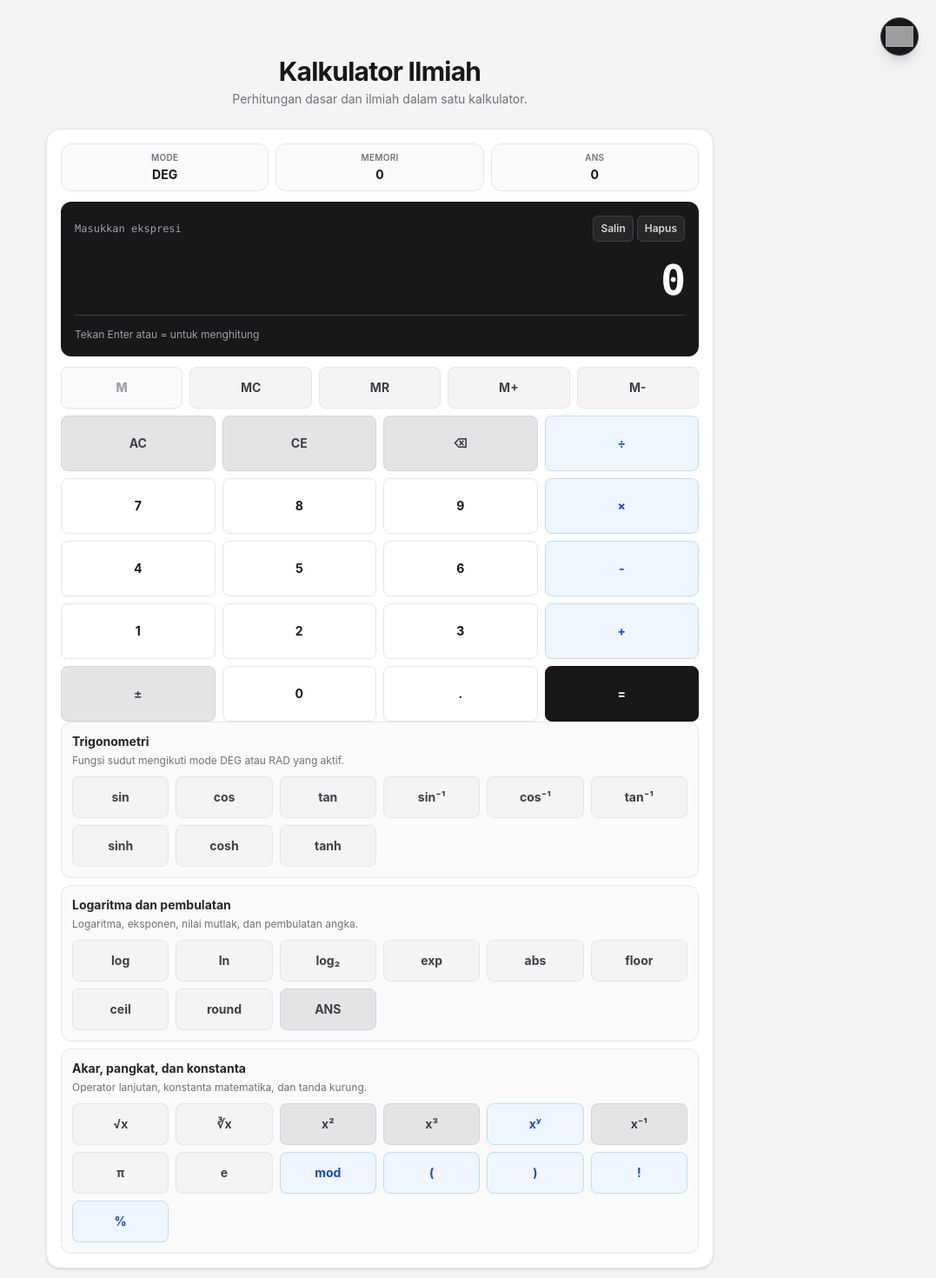
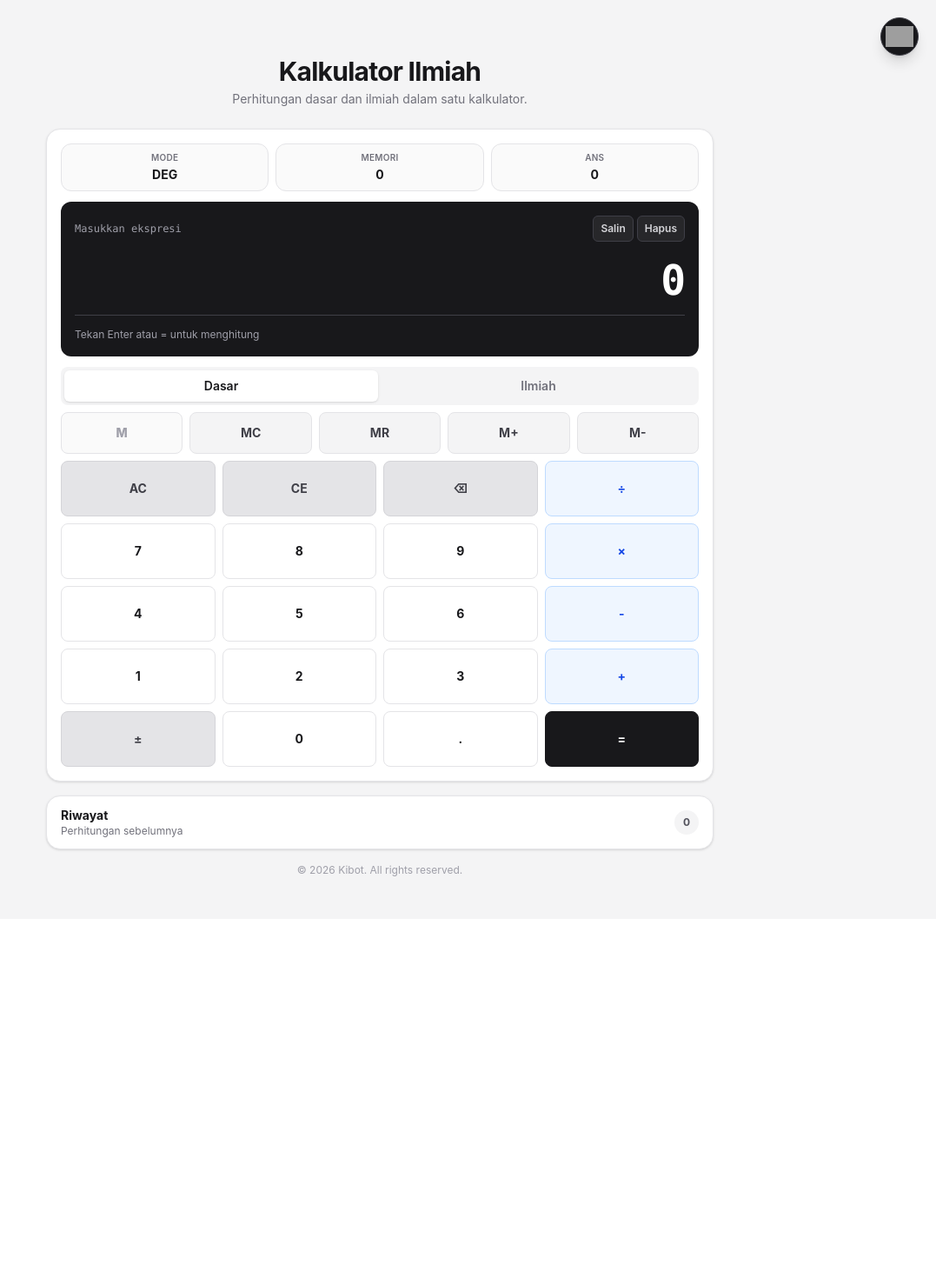
Before and after one commit to ki1bot/kalkulator-ilmiah, a Vue app: page / in a window 1280 px wide. Shown: the top 1470 px of the page at 87% size, without its empty margins (203-1280 px from the left). After the commit the page ends 1057 px from the top, so only its background shows below. Built offline with nearby package versions, Linux system fonts and the light colour scheme; grey boxes are pictures that could not be loaded.

Commit message:
nambah footer

```diff
--- a/src/components/CalculatorApp.vue
+++ b/src/components/CalculatorApp.vue
@@ -241,7 +241,7 @@ onBeforeUnmount(() => {
       />
 
       <footer class="py-4 text-center text-xs text-zinc-400">
-        Vue 3 · TypeScript · Vite · Tailwind CSS
+        <p>&copy; 2026 Kibot. All rights reserved.</p>
       </footer>
     </div>
   </main>
--- a/src/components/CalculatorKeypad.vue
+++ b/src/components/CalculatorKeypad.vue
@@ -7,7 +7,7 @@ import {
 } from "../data/buttons";
 import type { ButtonKind, CalculatorButton } from "../types/calculator";
 
-type MobilePanel = "basic" | "scientific";
+type CalculatorPanel = "basic" | "scientific";
 
 defineProps<{
   memoryActive: boolean;
@@ -17,7 +17,7 @@ const emit = defineEmits<{
   press: [button: CalculatorButton];
 }>();
 
-const activePanel = ref<MobilePanel>("basic");
+const activePanel = ref<CalculatorPanel>("basic");
 
 const baseButtonClass =
   "touch-manipulation min-h-11 rounded-lg border px-1 py-2 text-sm font-bold transition active:scale-95 focus:outline-none focus:ring-2 focus:ring-blue-500 focus:ring-offset-1 sm:min-h-12";
@@ -40,7 +40,7 @@ const press = (button: CalculatorButton) => {
 <template>
   <section class="mt-2 sm:mt-3" aria-label="Tombol kalkulator">
     <nav
-      class="mb-2 grid grid-cols-2 gap-1 rounded-lg bg-zinc-100 p-1 md:hidden"
+      class="mb-2 grid grid-cols-2 gap-1 rounded-lg bg-zinc-100 p-1"
       aria-label="Pilihan jenis tombol"
     >
       <button
@@ -49,7 +49,7 @@ const press = (button: CalculatorButton) => {
         :class="
           activePanel === 'basic'
             ? 'bg-white text-zinc-900 shadow-sm'
-            : 'text-zinc-500'
+            : 'text-zinc-500 hover:bg-zinc-200 hover:text-zinc-800'
         "
         :aria-pressed="activePanel === 'basic'"
         @click="activePanel = 'basic'"
@@ -63,7 +63,7 @@ const press = (button: CalculatorButton) => {
         :class="
           activePanel === 'scientific'
             ? 'bg-white text-zinc-900 shadow-sm'
-            : 'text-zinc-500'
+            : 'text-zinc-500 hover:bg-zinc-200 hover:text-zinc-800'
         "
         :aria-pressed="activePanel === 'scientific'"
         @click="activePanel = 'scientific'"
@@ -72,7 +72,7 @@ const press = (button: CalculatorButton) => {
       </button>
     </nav>
 
-    <div :class="activePanel === 'basic' ? 'block' : 'hidden md:block'">
+    <div v-show="activePanel === 'basic'">
       <div class="grid grid-cols-5 gap-1.5 sm:gap-2">
         <span
           class="grid min-h-11 place-items-center rounded-lg border text-sm font-extrabold sm:min-h-12"
@@ -116,11 +116,7 @@ const press = (button: CalculatorButton) => {
       </div>
     </div>
 
-    <div
-      :class="
-        activePanel === 'scientific' ? 'grid gap-2' : 'hidden gap-2 md:grid'
-      "
-    >
+    <div v-show="activePanel === 'scientific'" class="grid gap-2">
       <section
         v-for="group in scientificButtonGroups"
         :key="group.title"
@@ -136,7 +132,9 @@ const press = (button: CalculatorButton) => {
           </p>
         </div>
 
-        <div class="grid grid-cols-3 gap-1.5 sm:grid-cols-6 sm:gap-2">
+        <div
+          class="grid grid-cols-3 gap-1.5 sm:grid-cols-4 sm:gap-2 md:grid-cols-6"
+        >
           <button
             v-for="button in group.buttons"
             :key="`${group.title}-${button.label}`"
```
